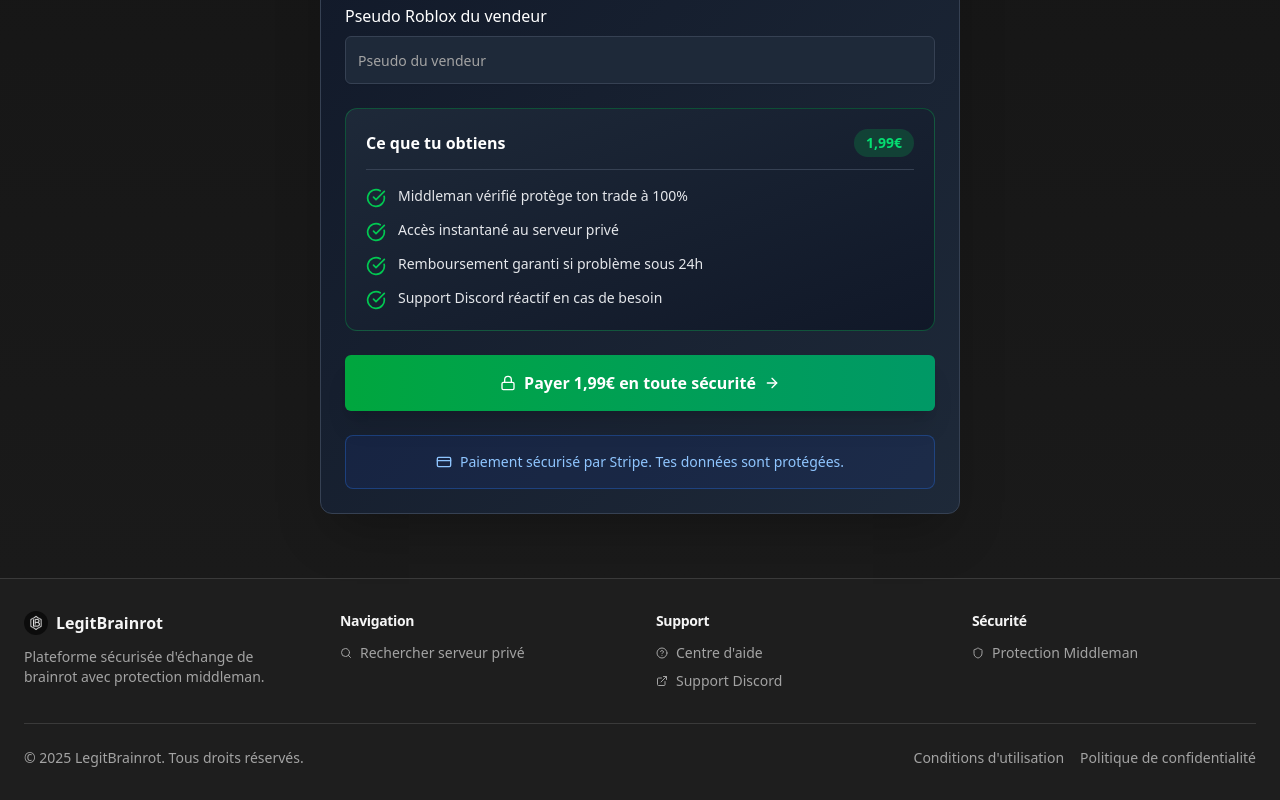
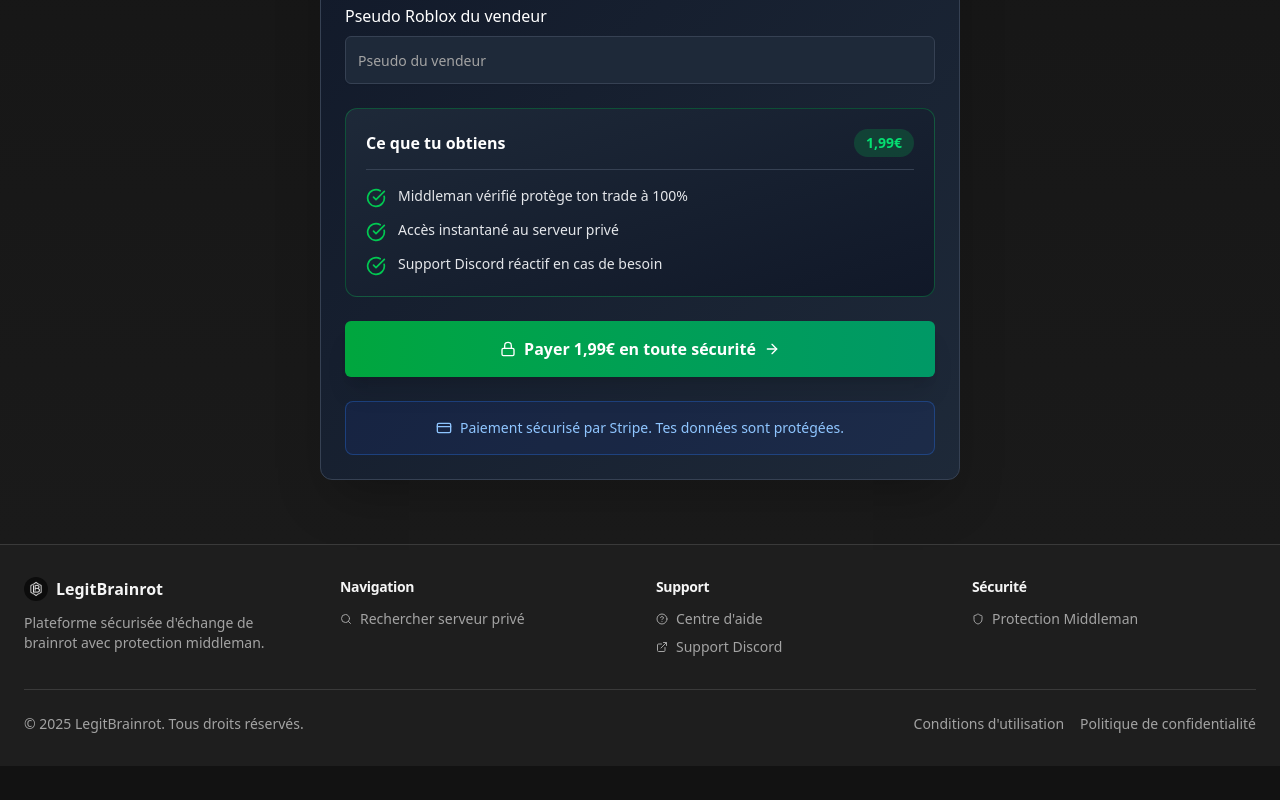
Before and after one commit to legitbrainrot/app, a Next.js app: page /servers/server-1/request in a window 1280 px wide. Shown: the part 928-1728 px from the top of the page. After the commit the page ends 1694 px from the top, so only its background shows below. Built offline with nearby package versions, Linux system fonts and the light colour scheme.

Commit message:
no remboursement

```diff
--- a/src/app/servers/[serverId]/request/page.tsx
+++ b/src/app/servers/[serverId]/request/page.tsx
@@ -244,10 +244,6 @@ export default function RequestTradePage() {
                   </li>
                   <li className="flex items-start gap-3 text-gray-200">
                     <CheckCircle className="h-4 w-4 sm:h-5 sm:w-5 text-green-500 flex-shrink-0 mt-0.5" />
-                    <span>Remboursement garanti si problème sous 24h</span>
-                  </li>
-                  <li className="flex items-start gap-3 text-gray-200">
-                    <CheckCircle className="h-4 w-4 sm:h-5 sm:w-5 text-green-500 flex-shrink-0 mt-0.5" />
                     <span>Support Discord réactif en cas de besoin</span>
                   </li>
                 </ul>
```
